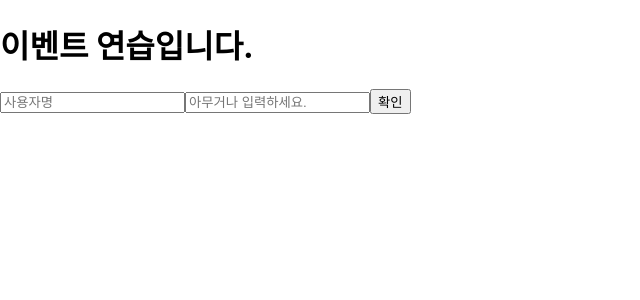
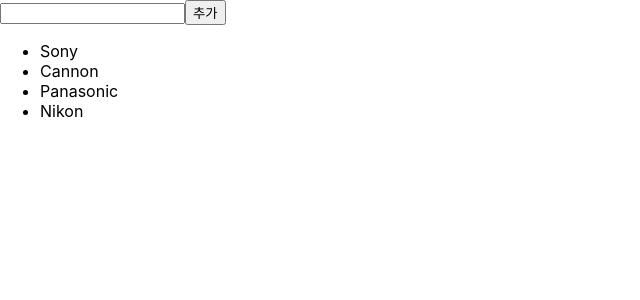
Before and after one commit to bigveloper/practice, a React (Create React App) app: page / in a window 1280 px wide. Shown: the top 300 px of the page, without its empty margins (0-640 px from the left). Built offline with nearby package versions, Linux system fonts and the light colour scheme.

Commit message:
Iteration Sample

```diff
--- a/src/App.js
+++ b/src/App.js
@@ -1,10 +1,11 @@
+import IterationSample from './IterationSample';
 import EventPractice from './EventPractice';
 import './App.css';
 import MyComponent from './MyComponent';
 import Say from './Say';
 
 function App() {
-    return <EventPractice />;
+    return <IterationSample />;
 }
 
 export default App;
--- /dev/null
+++ b/src/IterationSample.js
@@ -0,0 +1,57 @@
+import { useEffect, useState } from 'react';
+
+const IterationSample = () => {
+    // state
+    const [names, setNames] = useState([
+        { id: 1, text: 'Sony' },
+        { id: 2, text: 'Cannon' },
+        { id: 3, text: 'Panasonic' },
+        { id: 4, text: 'Nikon' },
+    ]);
+    const [inputText, setInputText] = useState('');
+    const [nextId, setNextId] = useState(5);
+
+    // event
+    const onChange = (e) => setInputText(e.target.value);
+    const onClick = () => {
+        const nextNames = names.concat({
+            id: nextId,
+            text: inputText,
+        });
+        setNextId(nextId + 1);
+        setNames(nextNames);
+        setInputText('');
+    };
+    const onRemove = (id) => {
+        const nextNames = names.filter((name) => name.id !== id);
+        setNames(nextNames);
+    };
+
+    const onKeyPress = (e) => {
+        if (e.key === 'Enter') {
+            onClick();
+        }
+    };
+
+    const namesList = names.map((name) => (
+        <li key={name.id} onDoubleClick={() => onRemove(name.id)}>
+            {name.text}
+        </li>
+    ));
+    // watch
+    useEffect(() => {
+        console.log(inputText);
+        console.log(namesList);
+    }, [inputText, namesList]);
+
+    // view
+    return (
+        <>
+            <input value={inputText} onChange={onChange} onKeyPress={onKeyPress} />
+            <button onClick={onClick}>추가</button>
+            <ul>{namesList}</ul>
+        </>
+    );
+};
+
+export default IterationSample;
```
